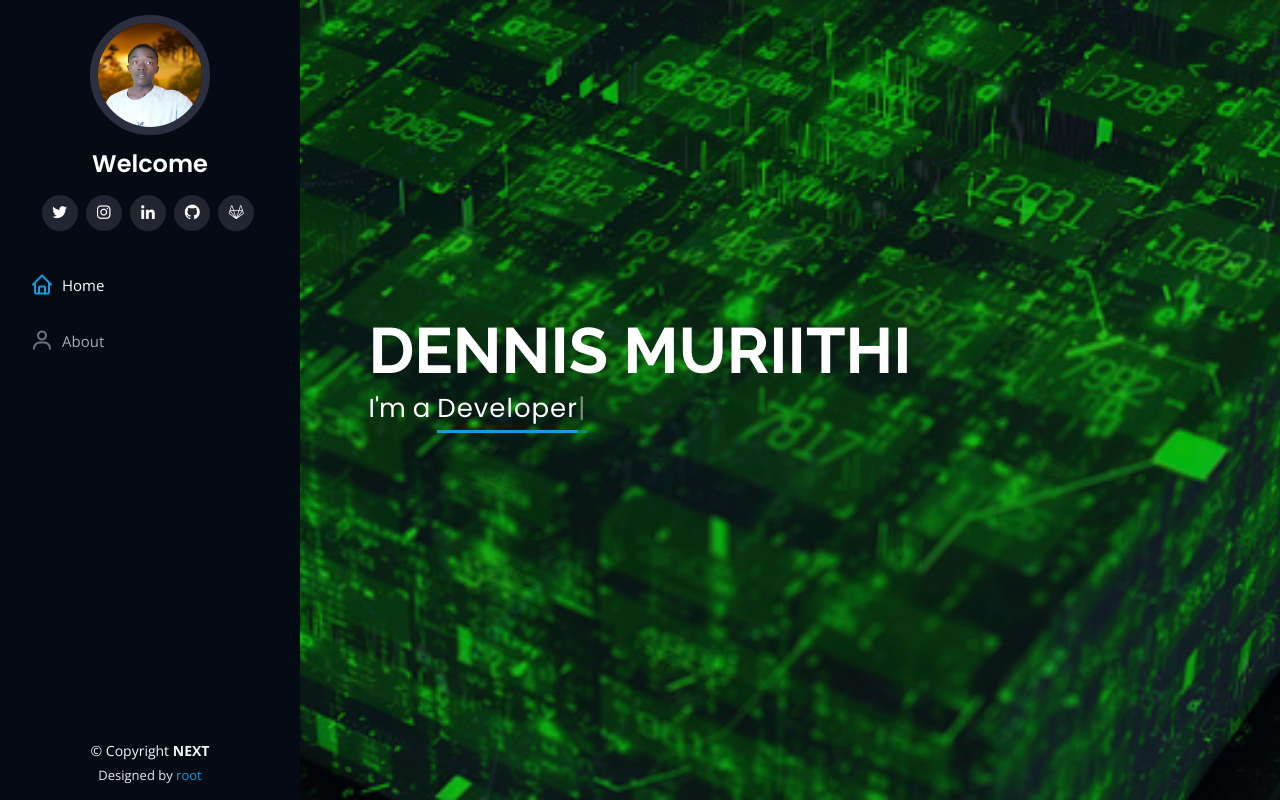
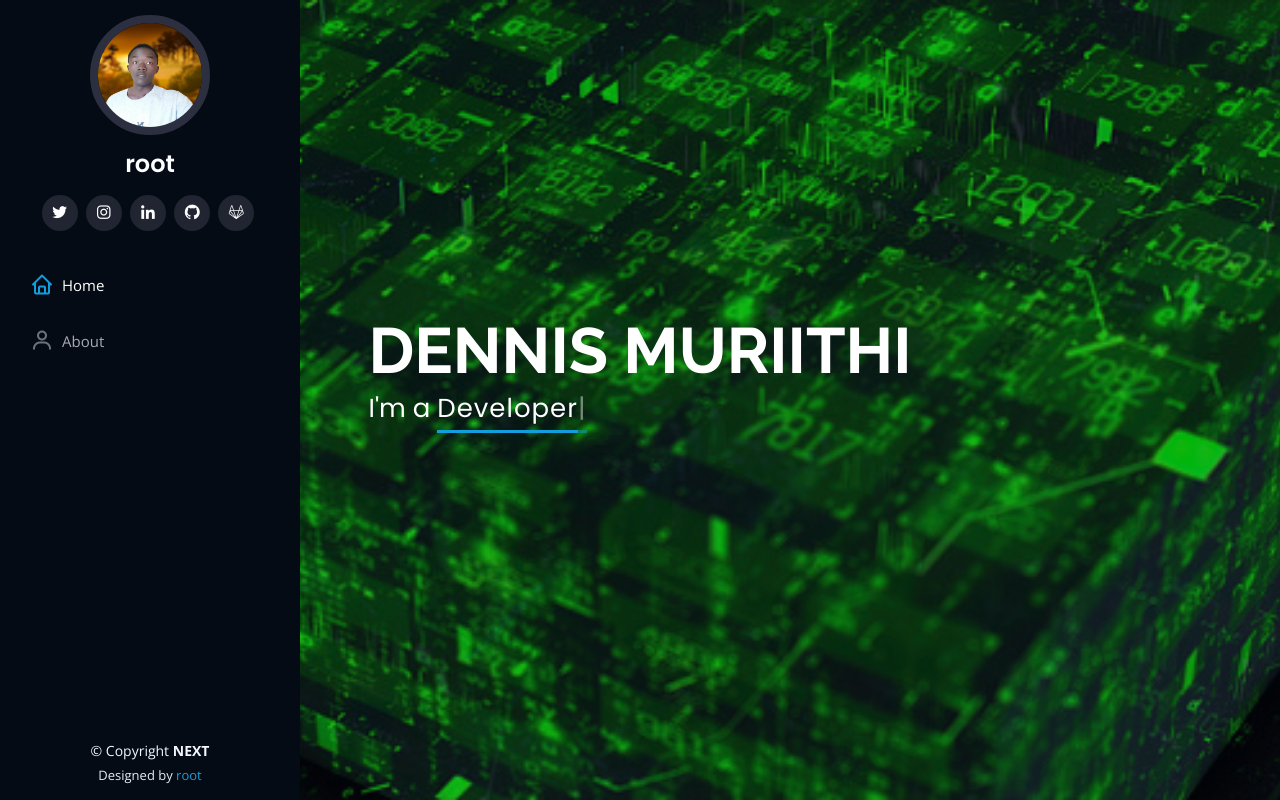
Before and after one commit to GrayArch/portfolio_website, a Django app: page / in a window 1280 px wide. Run offline with Django 3.2, Linux system fonts and the light colour scheme; some libraries are stand-ins or nearby versions.

Commit message:
code commit

```diff
--- a/templates/basic.html
+++ b/templates/basic.html
@@ -44,7 +44,7 @@
 
       <div class="profile">
         <img src="{% static 'assets/img/user.png' %}" alt="" class="img-fluid rounded-circle">
-        <h1 class="text-light"><a href="index.html">Welcome {{user.username}}</a></h1>
+        <h1 class="text-light"><a href="index.html">root {{user.username}}</a></h1>
         <div class="social-links mt-3 text-center">
           <a href="https://www.twitter.com/toor_ctrl/" target="_blank" class="twitter"><i class="bx bxl-twitter"></i></a>
           <a href="https://www.instagram.com/ctrl.root/" target="_blank" class="instagram"><i class="bx bxl-instagram"></i></a>
--- a/templates/retrive.html
+++ b/templates/retrive.html
@@ -6,7 +6,7 @@
   <meta charset="utf-8">
   <meta content="width=device-width, initial-scale=1.0" name="viewport">
 
-  <title>ARK Website</title>
+  <title>root Website</title>
   <meta content="" name="description">
   <meta content="" name="keywords">
 
```
